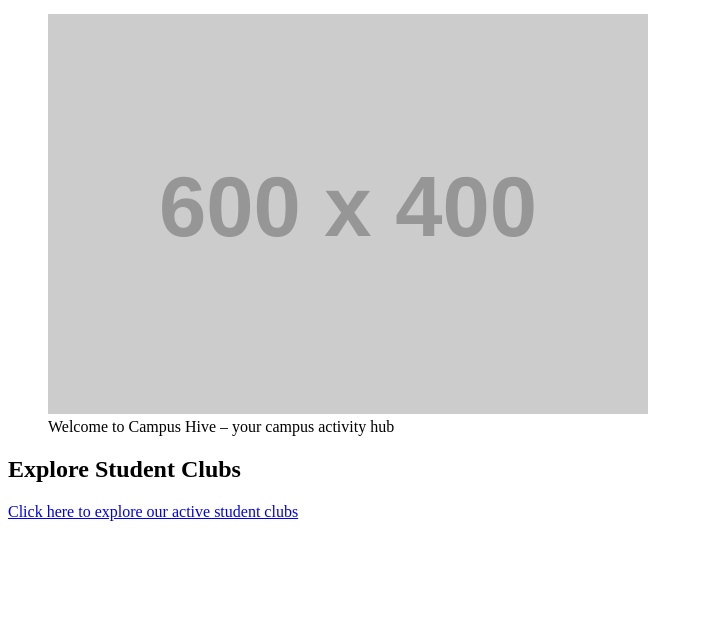
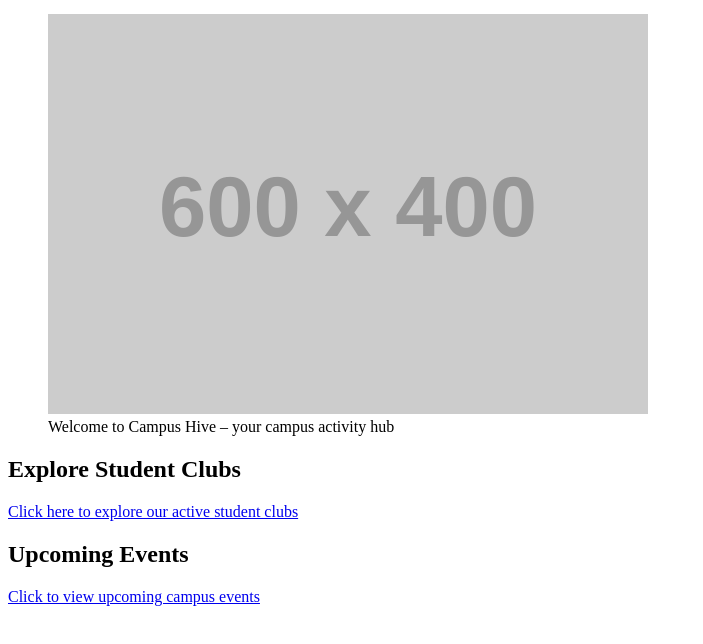
Before and after one commit to vigneshponna07/Campus-Hive, a website: page index.html in a window 1280 px wide. Shown: the part 136-780 px from the top of the page, without its empty margins (0-703 px from the left). Drawn offline with Linux system fonts and the light colour scheme; placeholder pictures from the web are drawn by us.

Commit message:
3rd section completed

```diff
--- a/index.html
+++ b/index.html
@@ -30,7 +30,10 @@
       <h2>Explore Student Clubs</h2>
       <a href="clubs.html">Click here to explore our active student clubs</a>
     </section>
-    <section></section>
+    <section>
+      <h2>Upcoming Events</h2>
+      <a href="events.html"> Click to view upcoming campus events</a>
+    </section>
   </main>
 
   <footer>
```
